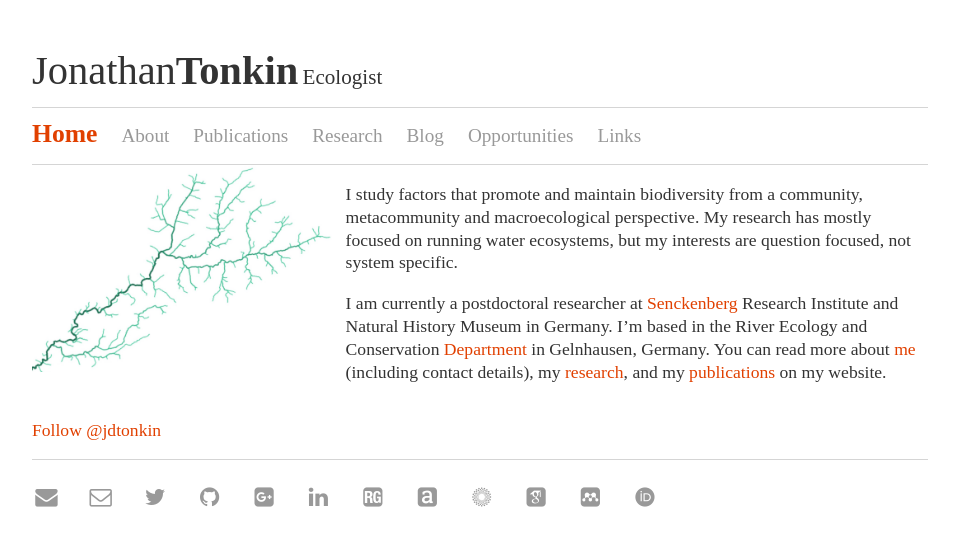
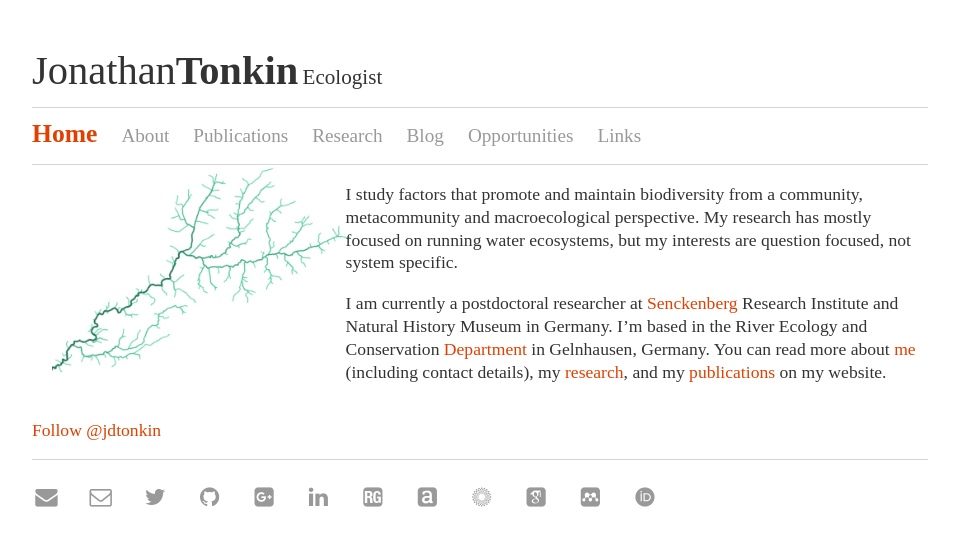
Before and after one commit to jdtonkin/jdtonkin.github.io, a Jekyll site: the page built from index.md, in a window 1280 px wide. Shown: the top 546 px of the page, without its empty margins (160-1119 px from the left). Built offline with Jekyll 4.4.1, drawn with Linux system fonts in a browser that asks for light colours; nearby versions of some CDN libraries; some web fonts are replaced; comment, search, counter and statistics services are not loaded.

Commit message:
Update index.md

```diff
--- a/index.md
+++ b/index.md
@@ -6,7 +6,7 @@ title: 'Home'
 <div style="width:100%;">
     <div style="float:left; width:35%;">
 
-        <img src="banner3.jpg"  style="width: 300px;"/>
+        <img Hspace="20" src="banner3.jpg"  style="width: 300px;"/>
 
     </div>
 
```
